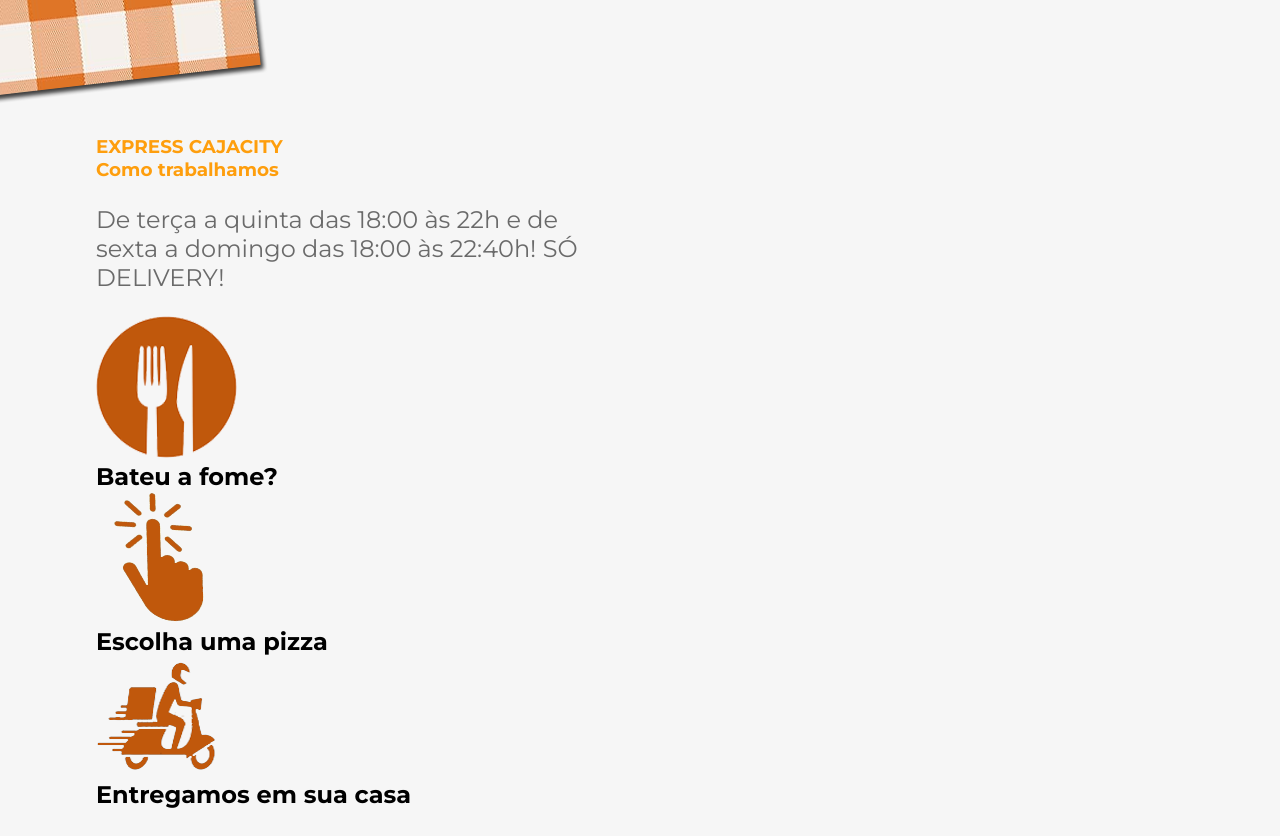
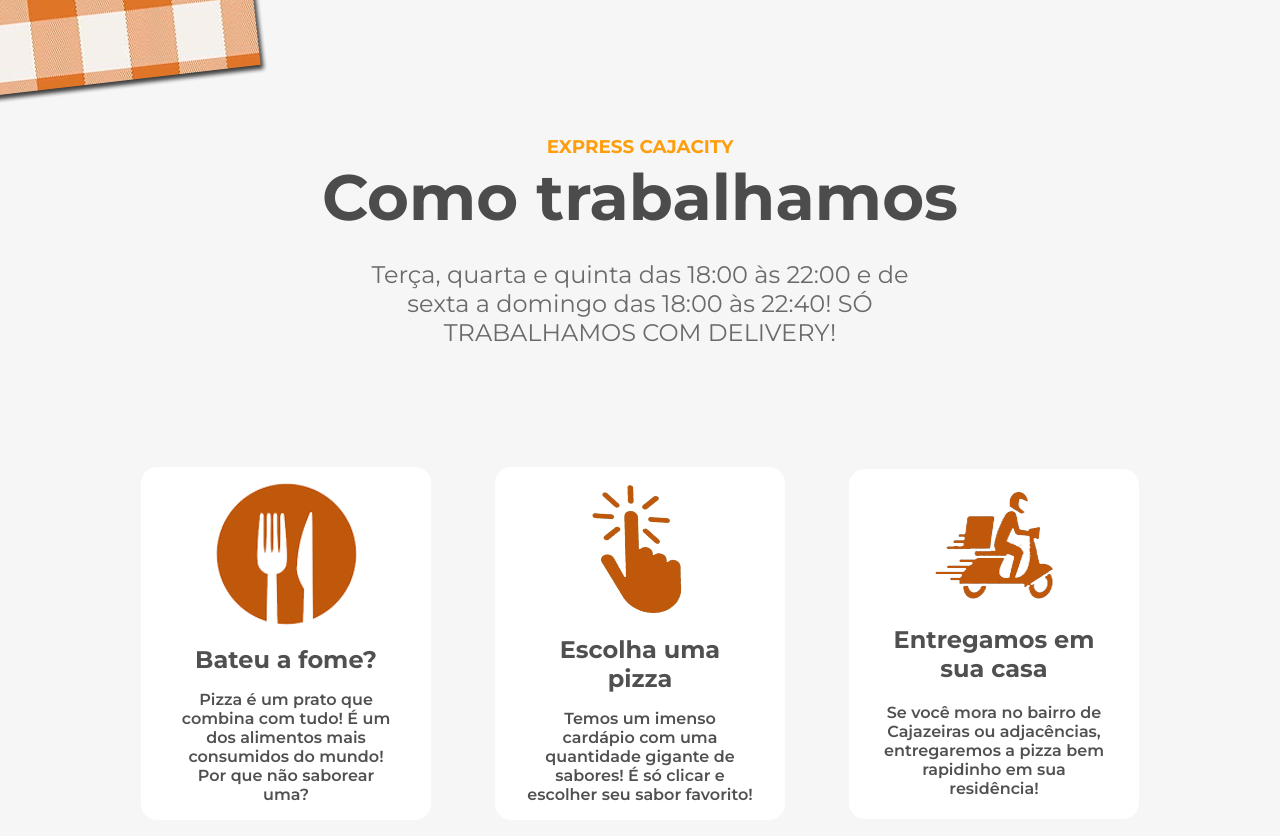
Before and after one commit to JethroTiago/express-cajacity, a React (Create React App) app: page / in a window 1280 px wide. Shown: the part 1980-2816 px from the top of the page. Before the commit the page ends 2789 px from the top, so only its background shows below. Built offline with nearby package versions, Linux system fonts and the light colour scheme.

Commit message:
Criado códigos iniciais para Depoimentos.js

```diff
--- a/src/App.css
+++ b/src/App.css
@@ -194,3 +194,50 @@
 .work-section-wrapper {
   margin-top: 15rem;
 }
+
+.work-section-top p {
+  text-align: center;
+  max-width: 600px !important;
+}
+.work-section-top h1 {
+  max-width: 700px !important;
+}
+.work-section-top {
+  display: flex;
+  justify-content: center;
+  align-items: center;
+  flex-direction: column;
+}
+
+.work-section-info {
+  width: 290px;
+  min-height: 350px;
+  background-color: white;
+  padding: 1rem 2rem;
+  display: flex;
+  flex-direction: column;
+  justify-content: center;
+  align-items: center;
+  text-align: center;
+  border-radius: 1rem;
+  color: #505050;
+  margin: 1rem 2rem;
+}
+
+.work-section-info h2 {
+  margin: 1rem 0rem;
+}
+
+.work-section-bottom {
+  margin-top: 5rem;
+  display: flex;
+  justify-content: center;
+  align-items: center;
+  flex-wrap: wrap;
+}
+.work-section-info p {
+  flex: 1;
+  display: flex;
+  align-items: center;
+  font-weight: 600;
+}
--- a/src/Components/Work.js
+++ b/src/Components/Work.js
@@ -8,12 +8,12 @@
         {
             image: PickPizza,
             title: "Bateu a fome?",
-            text: "Pizza é um prato que combina com tudo! É um dos alimentos mais consumidos do mundo!",
+            text: "Pizza é um prato que combina com tudo! É um dos alimentos mais consumidos do mundo! Por que não saborear uma?",
         },
         {
             image: ChoosePizza,
             title: "Escolha uma pizza",
-            text: "Temos um imenso cardápio com uma quantidade gigante de sabores e tamanhos. É só clicar e escolher seu sabor favorito!",
+            text: "Temos um imenso cardápio com uma quantidade gigante de sabores! É só clicar e escolher seu sabor favorito!",
         },
         {
             image: DeliveryPizza,
@@ -24,9 +24,9 @@
     return <div className='work-section-wrapper'>
         <div className='work-section-top'>
             <p className='primary-subheading'>EXPRESS CAJACITY</p>
-            <h1 className='primary-subheading'>Como trabalhamos</h1>
+            <h1 className='primary-heading'>Como trabalhamos</h1>
             <p className='primary-text'>
-                De terça a quinta das 18:00 às 22h e de sexta a domingo das 18:00 às 22:40h! SÓ DELIVERY!
+                Terça, quarta e quinta das 18:00 às 22:00 e de sexta a domingo das 18:00 às 22:40! SÓ TRABALHAMOS COM DELIVERY!
             </p>
         </div>
         <div className='work-section-bottom'>
@@ -37,7 +37,7 @@
                             <img src={data.image} alt="Uma imagem ilustrativa do que esta sendo exposto"></img>
                         </div>
                         <h2>{data.title}</h2>
-                        <p className={data.text}></p>
+                        <p>{data.text}</p>
                     </div>
                 ))
             }
```
